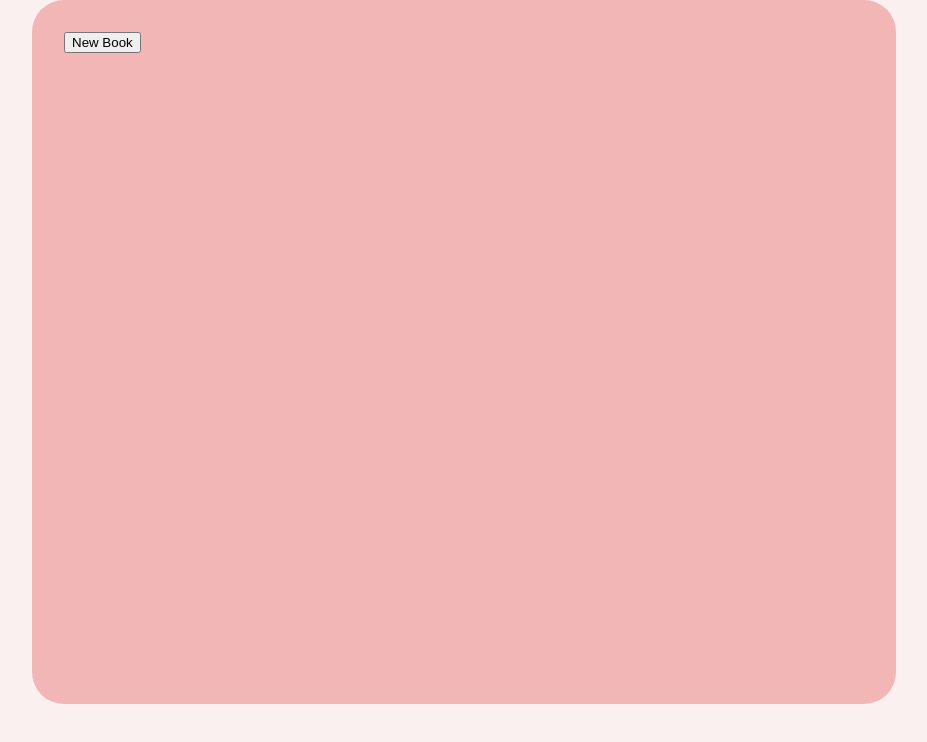
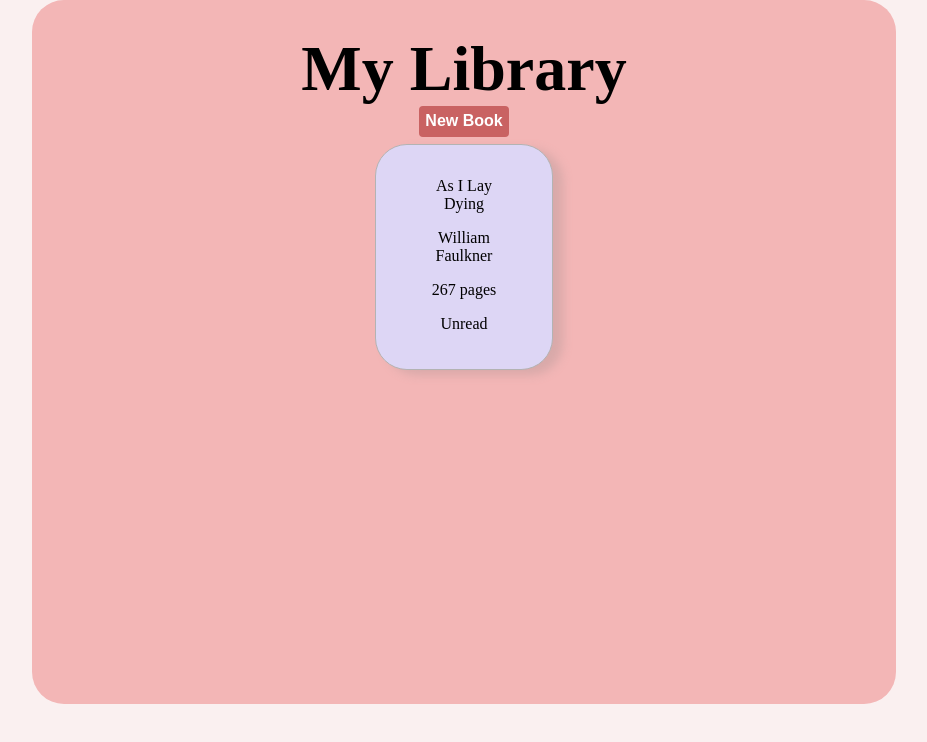
Before and after one commit to RyanMcEntire/library, a plain HTML site: page index.html in a window 1280 px wide. Shown: the whole page, without its empty margins (176-1103 px from the left). Drawn offline with Linux system fonts and the light colour scheme.

Commit message:
add styling and semi random color for book cards

```diff
--- a/index.html
+++ b/index.html
@@ -10,7 +10,11 @@
   </head>
   <body>
     <div id="shelf">
-      <div><button id="newBook">New Book</button></div>
+      <div class="header">
+        <h1>My Library</h1>
+        <div><button id="newBook">New Book</button></div>
+      </div>
+      <div id="actualShelf"></div>
     </div>
     <div class="hideForm" id="bookForm">
       <form action="">
--- a/library.js
+++ b/library.js
@@ -1,5 +1,5 @@
 // default objects for testing
-/*
+
 const everydayThings = new Book(
   "The Design of Everyday Things",
   "Don Norman",
@@ -12,10 +12,10 @@ const asILayDying = new Book(
   "William Faulkner",
   "267",
   false
-); */
+);
 
 let myLibrary = [];
-const bookShelf = document.querySelector("#shelf");
+const bookShelf = document.querySelector("#actualShelf");
 const bookForm = document.querySelector("#bookForm");
 const title = document.getElementById("title");
 const author = document.getElementById("author");
@@ -53,12 +53,18 @@ function addBookToLibrary() {
   readBook.checked = false;
 }
 
+function randomHsl() {
+  return "hsla(" + Math.random() * 360 + ", 60%, 90%, 1)";
+}
+
 function createCard(book) {
   const bookCard = document.createElement("div");
   bookCard.classList.add("bookCard");
+  bookCard.style.backgroundColor = randomHsl()
   bookShelf.appendChild(bookCard);
   const title = document.createElement("div");
   title.classList.add("title");
+  title.textContent = book.title;
   title.textContent = book.title;
   console.log(Book.title);
   bookCard.appendChild(title);
@@ -69,7 +75,7 @@ function createCard(book) {
   bookCard.appendChild(author);
   const pages = document.createElement("div");
   pages.classList.add("pages");
-  pages.textContent = book.pages;
+  pages.textContent = book.pages + " " + "pages";
   console.log(Book.title);
   bookCard.appendChild(pages);
   const read = document.createElement("div");
@@ -92,4 +98,4 @@ function addCardToShelf() {
 myLibrary.push(everydayThings, asILayDying);
 
 // addBookToLibrary();
-// addCardToShelf();
+addCardToShelf();
--- a/styles.css
+++ b/styles.css
@@ -10,12 +10,20 @@ body {
 }
 
 .bookCard {
-  height: 12rem;
-  width: 150px;
-  background-color: rgb(238, 69, 69);
+  height: 10rem;
+  width: 7rem;
+ /*  background-color: rgb(238, 49, 69); */
   border-radius: 2rem;
+  padding: 2rem;
+  display: flex;
+  flex-direction: column;
+  gap: 1rem;
+  border: solid 1px rgb(179, 179, 179);
+  align-items: center;
+  filter: drop-shadow(10px 5px 5px #d8a9a9);
 }
 .bookCard > div {
+  text-align: center;
   width: 75px;
 }
 .cardTitle {
@@ -28,14 +36,20 @@ body {
   background-color: rgb(243, 182, 182);
   border-radius: 2rem;
   padding: 2rem;
+
+  gap: 2rem;
+}
+#actualShelf {
   display: flex;
   flex-wrap: wrap;
-  gap: 2rem;
+  gap: 1rem;
+  justify-content: space-around;
 }
 #bookForm {
   width: 25rem;
-  background-color: #fff;
+  background-color: rgb(252, 243, 243);
   border-radius: 1rem;
+  filter: drop-shadow(20px 10px 15px #b17979);
 }
 form {
   padding: 2rem;
@@ -56,12 +70,17 @@ input {
 #pages {
   width: 2rem;
 }
-#addToLibrary {
+#addToLibrary, #newBook {
   background-color: rgb(201, 98, 98);
   color: #fff;
   font-weight: bold;
   font-size: 1rem;
+  border: none 0px;
   border-radius: 4px;
+  padding: .4rem;
+}
+button:hover {
+  cursor: pointer;
 }
 
 .centerForm {
@@ -69,6 +88,7 @@ input {
   top: 30%;
   opacity: 100%;
   transition: 300ms;
+  transition-timing-function: ease-out;
 }
 
 .hideForm {
@@ -76,3 +96,17 @@ input {
   top: -300px;
   opacity: 0%;
 }
+
+.header {
+  height: 7rem;
+  display: flex;
+  justify-content: start;
+  flex-direction: column;
+  align-items: center;
+  margin: auto;
+  margin-top: 0%;
+}
+h1 {
+  font-size: 4rem;
+  margin: 0;
+}
```
